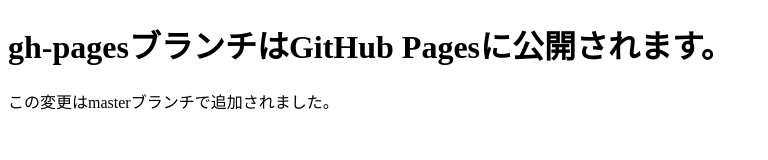
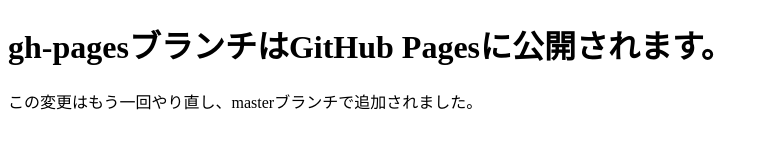
Before and after one commit to Zappa28/git-study, a plain HTML site: page index.html in a window 1280 px wide. Shown: the whole page, without its empty margins (0-768 px from the left). Drawn offline with Linux system fonts and the light colour scheme.

Commit message:
内容を追記

```diff
--- a/index.html
+++ b/index.html
@@ -7,6 +7,6 @@
 </head>
 <body>
     <h1>gh-pagesブランチはGitHub Pagesに公開されます。</h1>
-    <p>この変更はmasterブランチで追加されました。</p>
+    <p>この変更はもう一回やり直し、masterブランチで追加されました。</p>
 </body>
 </html>
```
